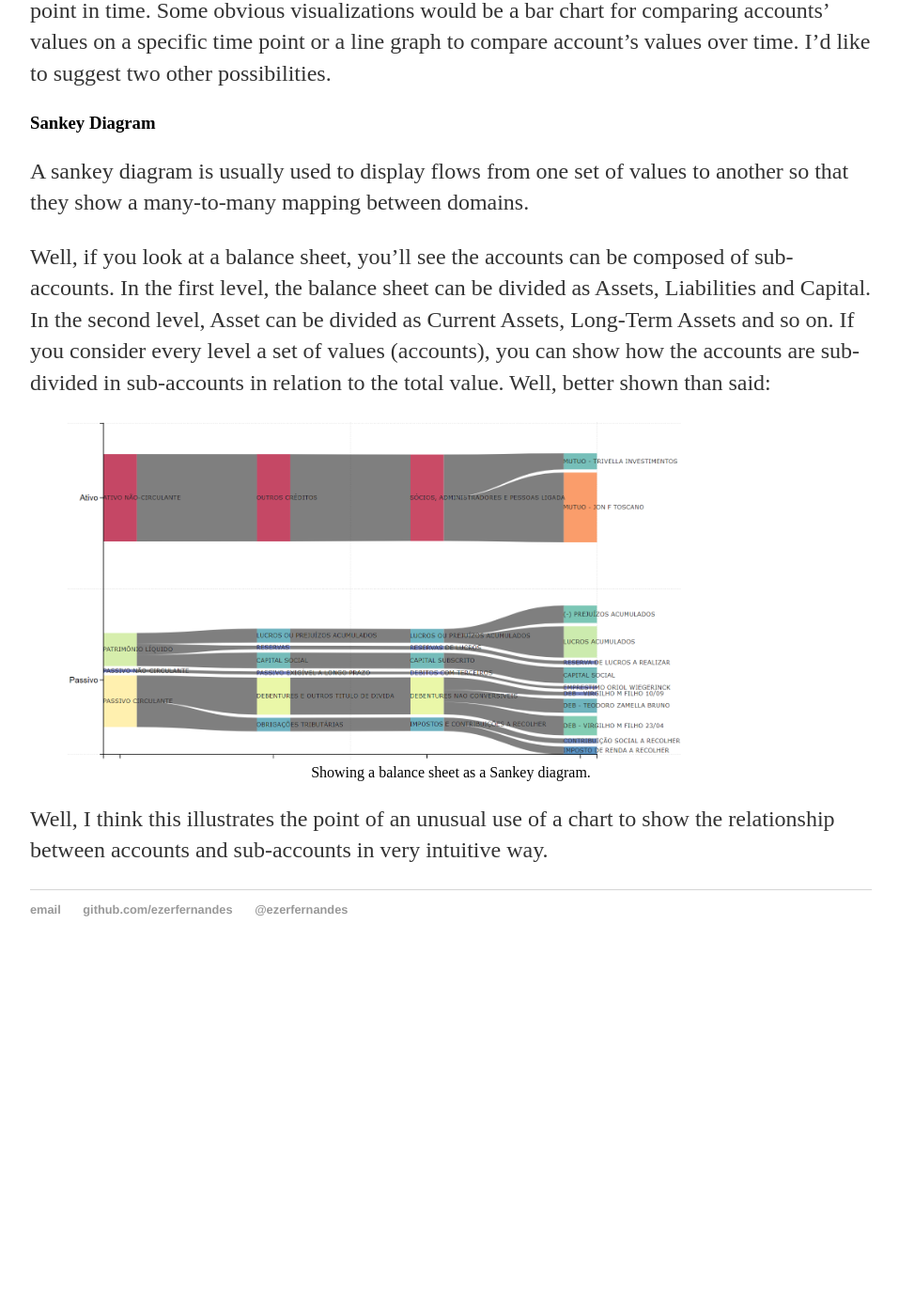
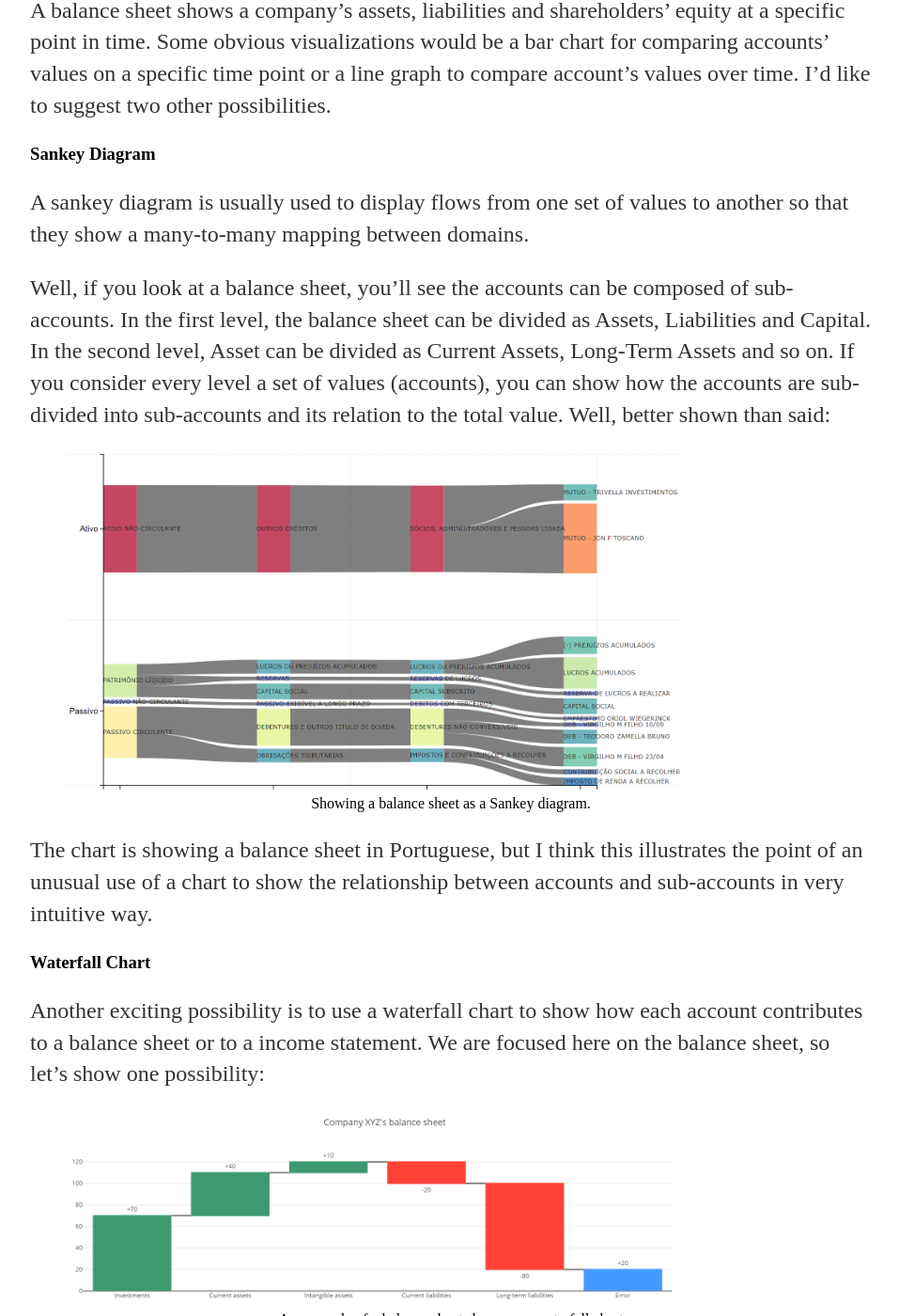
Before and after one commit to ezerfernandes/ezerfernandes.github.io, a Jekyll site: the page built from _posts/2021-02-17-visualizing-financial-statements.md, in a window 1280 px wide and 1400 px high, scrolled down 1300 px. Shown: the whole window at 94% size, without its empty margins (160-1117 px from the left). Built offline with Jekyll 4.4.1, drawn with Linux system fonts in a browser that asks for light colours; before the commit the page ends 2335 px from its top, so only the background shows below that; some of the changed text lies outside the part shown.

Commit message:
Update 2021-02-17-visualizing-financial-statements.md

```diff
--- a/_posts/2021-02-17-visualizing-financial-statements.md
+++ b/_posts/2021-02-17-visualizing-financial-statements.md
@@ -6,13 +6,13 @@ date: 2021-02-17
 
 I don't understand why sources of data as rich as financial statements are not shown more often as charts. I believe visualizing them in other ways than just tables can be very insightful. I want to show here some possibilities for visualizing financial statements.
 
-First of all, studies starting at 1984, with [William S. Cleveland and Robert McGill](https://www.jstor.org/stable/pdf/2288400.pdf), have demonstrated that certain dimensions are better perceived by humans than others; for example, length is better discerned than area. Below is a nice table ranking these dimensions. I copied it from [this article](https://knowablemagazine.org/article/mind/2019/science-data-visualization) (it's a good article by itself, go read it if you are interested):
+First of all, studies starting at 1984, with [William S. Cleveland and Robert McGill](https://www.jstor.org/stable/pdf/2288400.pdf), have demonstrated that certain dimensions are better perceived by humans than others; for example, length is better discerned than area. There is a nice ranking below showing these dimensions. I copied it from [this article](https://knowablemagazine.org/article/mind/2019/science-data-visualization) (it's a good article by itself, go read it if you are interested):
 
 {% include image.html url="/images/ranking_visual_elements.png" description="Sources: Cleveland, W.S. & McGill R., 1984; O'Donoghue S. I. et al. apud Mason B., 10.1146/knowable-110919-1, 2019." size="60%" %}
 
 With that in mind, we can start trying some visualizations with one of the financial statements.
 
-## The Might Balance Sheet
+## The Mighty Balance Sheet
 
 A balance sheet shows a company's assets, liabilities and shareholders' equity at a specific point in time. Some obvious visualizations would be a bar chart for comparing accounts' values on a specific time point or a line graph to compare account's values over time. I'd like to suggest two other possibilities.
 
@@ -20,8 +20,14 @@ A balance sheet shows a company's assets, liabilities and shareholders' equity a
 
 A sankey diagram is usually used to display flows from one set of values to another so that they show a many-to-many mapping between domains.
 
-Well, if you look at a balance sheet, you'll see the accounts can be composed of sub-accounts. In the first level, the balance sheet can be divided as Assets, Liabilities and Capital. In the second level, Asset can be divided as Current Assets, Long-Term Assets and so on. If you consider every level a set of values (accounts), you can show how the accounts are sub-divided in sub-accounts in relation to the total value. Well, better shown than said:
+Well, if you look at a balance sheet, you'll see the accounts can be composed of sub-accounts. In the first level, the balance sheet can be divided as Assets, Liabilities and Capital. In the second level, Asset can be divided as Current Assets, Long-Term Assets and so on. If you consider every level a set of values (accounts), you can show how the accounts are sub-divided into sub-accounts and its relation to the total value. Well, better shown than said:
 
 {% include image.html url="/images/sankey_balance_sheet.png" description="Showing a balance sheet as a Sankey diagram." size="80%" %}
 
-Well, I think this illustrates the point of an unusual use of a chart to show the relationship between accounts and sub-accounts in very intuitive way.
+The chart is showing a balance sheet in Portuguese, but I think this illustrates the point of an unusual use of a chart to show the relationship between accounts and sub-accounts in very intuitive way.
+
+### Waterfall Chart
+
+Another exciting possibility is to use a waterfall chart to show how each account contributes to a balance sheet or to a income statement. We are focused here on the balance sheet, so let's show one possibility:
+
+{% include image.html url="/images/balance_sheet_as_waterfall_chart.png" description="An example of a balance sheet shown as a waterfall chart" size="80%" %}
```
